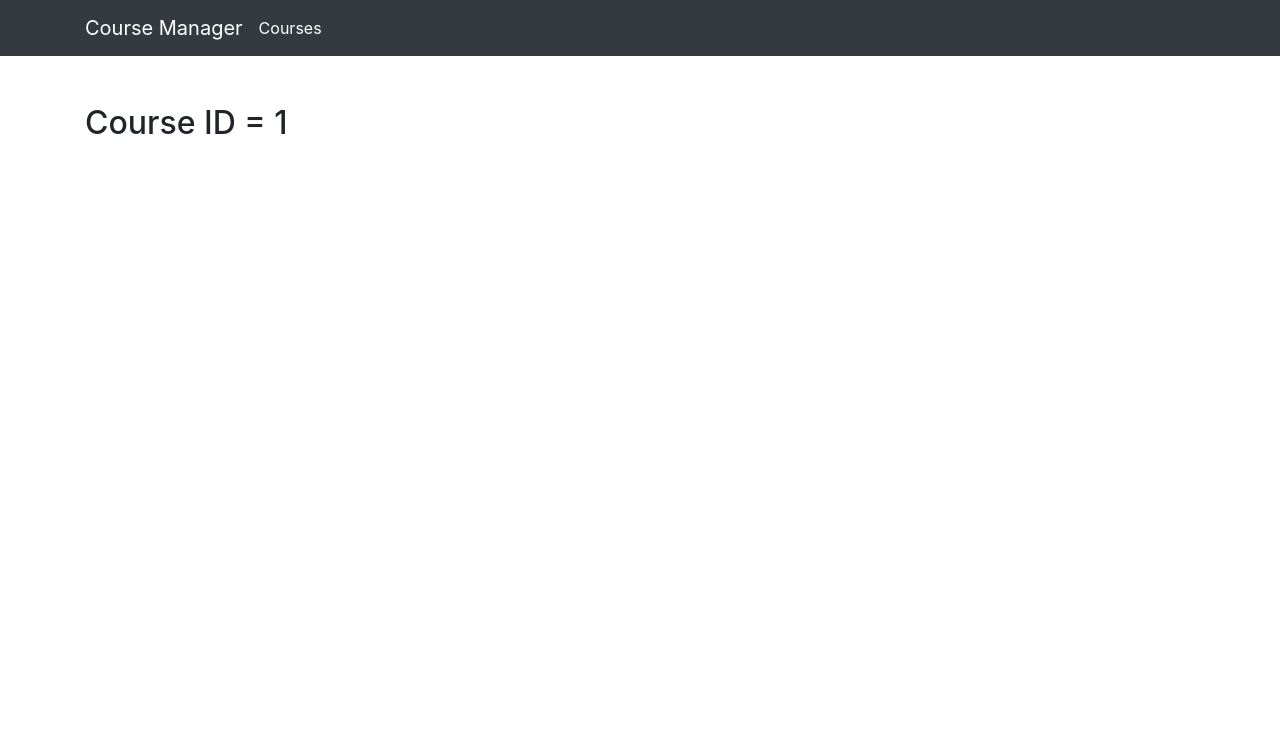
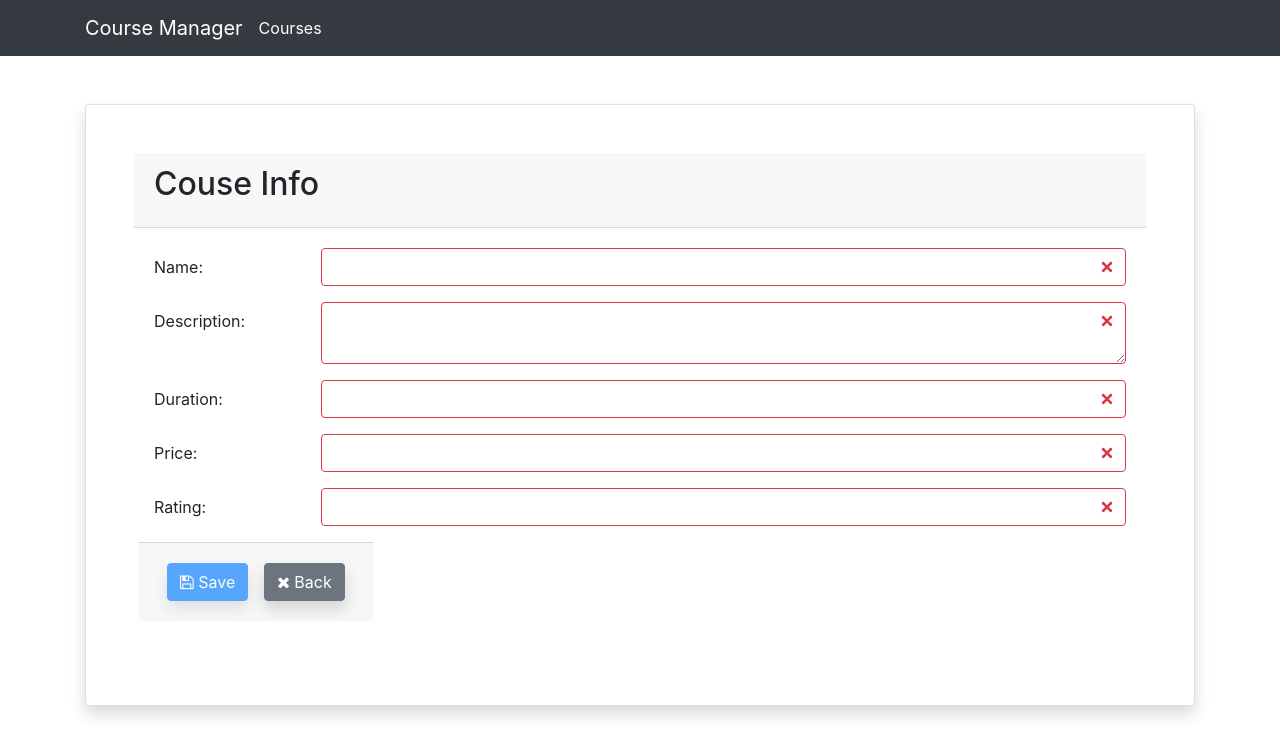
Before and after one commit to patrikrufino/course-manager, an Angular app: page /courses/info/1 in a window 1280 px wide. Shown: the top 756 px of the page. Built offline with nearby package versions, Linux system fonts and the light colour scheme; no server answers.

Commit message:
Inicia requisições com Http

```diff
--- a/src/app/app.module.ts
+++ b/src/app/app.module.ts
@@ -10,6 +10,7 @@
 import { RouterModule } from '@angular/router';
 import { Error404Component } from './error-404/error-404.component';
 import { CourseInfoComponent } from './courses/course-info.component';
+import { HttpClientModule } from '@angular/common/http'; // for http client
 
 @NgModule({
   declarations: [
@@ -24,6 +25,7 @@
   imports: [
     BrowserModule,
     FormsModule,
+    HttpClientModule,
     RouterModule.forRoot([
       {
         path: 'courses', component: CourseListComponent
--- a/src/app/courses/course-info.component.html
+++ b/src/app/courses/course-info.component.html
@@ -1,3 +1,75 @@
-<h2>
-    Course ID = {{courseId}}
-</h2>
+<div class="card shadow p-5">
+    <div class="card-header">
+        <h2 class="card-title">Couse Info</h2>
+    </div>
+    <div class="card-body">
+        <form #courseForm="ngForm" *ngIf="course" class="form-group row mb-3">
+            <!-- Course Name -->
+            <label class="col-sm-2 col-form-label">Name:</label>
+
+            <div class="col-sm-10 mb-3">
+                <input [(ngModel)]="course.name" required name="name" #courseName="ngModel"
+                    [ngClass]="{'is-invalid': courseName.invalid}" class="form-control">
+            </div>
+            <div class="invalid-feedback">
+                <span> Course Name is required</span>
+            </div>
+
+            <!-- Course Description -->
+            <label class="col-sm-2 col-form-label">Description:</label>
+
+            <div class="col-sm-10 mb-3">
+                <textarea [(ngModel)]="course.description" required name="description" #courseDescription="ngModel"
+                    [ngClass]="{'is-invalid': courseDescription.invalid}" class="form-control"></textarea>
+
+            </div>
+            <div class="invalid-feedback">
+                <span> Course Description is required</span>
+            </div>
+
+            <!-- Course Duration -->
+            <label class="col-sm-2 col-form-label">Duration:</label>
+
+            <div class="col-sm-10 mb-3">
+                <input [(ngModel)]="course.duration" required name="duration" type="number" #courseDuration="ngModel"
+                    [ngClass]="{'is-invalid': courseDuration.invalid}" class="form-control">
+            </div>
+            <div class="invalid-feedback">
+                <span> Course Duration is required</span>
+            </div>
+
+
+            <!-- Course Price -->
+            <label class="col-sm-2 col-form-label">Price:</label>
+
+            <div class="col-sm-10 mb-3">
+                <input [(ngModel)]="course.price" required name="price" type="number" #coursePrice="ngModel"
+                    [ngClass]="{'is-invalid': coursePrice.invalid}" class="form-control">
+            </div>
+            <div class="invalid-feedback">
+                <span> Course Price is required</span>
+            </div>
+
+            <!-- Course Rating -->
+
+            <label class="col-sm-2 col-form-label">Rating:</label>
+
+            <div class="col-sm-10 mb-3">
+                <input [(ngModel)]="course.rating" required name="rating" #courseRating="ngModel"
+                    [ngClass]="{'is-invalid': courseRating.invalid}" class="form-control">
+            </div>
+            <div class="invalid-feedback">
+                <span> Course Rating is required</span>
+            </div>
+
+            <div class="card-footer">
+                <button [disabled]="courseForm.invalid" (click)="save()" class="btn btn-primary m-2 shadow">
+                    <i class="fa fa-save"></i> Save
+                </button>
+                <button [routerLink]="['/courses']" class="btn btn-secondary m-2 shadow">
+                    <i class="fa fa-close"></i> Back
+                </button>
+            </div>
+        </form>
+    </div>
+</div>
--- a/src/app/courses/course-info.component.ts
+++ b/src/app/courses/course-info.component.ts
@@ -1,16 +1,30 @@
 import { Component, OnInit } from "@angular/core";
 import { ActivatedRoute } from "@angular/router";
+import { Course } from "./course";
+import { CourseService } from "./course.service";
 
 @Component({
     templateUrl: "./course-info.component.html"
 })
 export class CourseInfoComponent implements OnInit {
 
-    courseId!: number;
+    course: any;
 
-    constructor(private activareRoute: ActivatedRoute) { }
+    constructor(private activatedRoute: ActivatedRoute, private courseService: CourseService) { }
 
-    ngOnInit(): void {
-        this.courseId = +this.activareRoute.snapshot.params["id"];
+
+    ngOnInit(): any {
+
+        this.course = this.courseService.retriveById(+this.activatedRoute.snapshot.paramMap.get('id')).subscribe({
+            next: (course: Course) => this.course = course,
+            error: (err: any) => console.log('Error', err)
+        });
+    }
+
+    save(): void {
+        this.courseService.save(this.course).subscribe({
+            next: (course: Course) => console.log('Saved successfully', course),
+            error: (err: any) => console.log('Error', err)
+        }); // subscribe() is used to handle the response
     }
 }
--- a/src/app/courses/course-list.component.html
+++ b/src/app/courses/course-list.component.html
@@ -38,7 +38,8 @@
                         <app-star [rating]="course.rating"></app-star>
                     </td>
                     <td>
-                        <a [routerLink]="['/courses/info', course.id]" class="btn btn-primary">Edit</a>
+                        <a [routerLink]="['/courses/info', course.id]" class="btn btn-primary"><i
+                                class="fa fa-edit"></i> Edit</a>
                     </td>
                 </tr>
             </tbody>
--- a/src/app/courses/course-list.component.ts
+++ b/src/app/courses/course-list.component.ts
@@ -16,8 +16,19 @@
     constructor(private courseService: CourseService) { }
 
     ngOnInit(): void {
-        this._courses = this.courseService.retrieveAll();
-        this.filteredCourses = this._courses;
+        this.retrivedAll();
+    }
+
+    retrivedAll(): any {
+        this.courseService.retrieveAll().subscribe({
+            next: (courses: Course[]) => {
+                this._courses = courses;
+                this.filteredCourses = this._courses;
+            },
+            error: (err: any) => console.log('Error', err)
+
+        });
+
     }
 
     set filter(value: string) {
--- a/src/app/courses/course.service.ts
+++ b/src/app/courses/course.service.ts
@@ -1,12 +1,32 @@
+import { HttpClient } from "@angular/common/http";
 import { Injectable } from "@angular/core";
+import { Observable } from "rxjs/internal/Observable";
 import { Course } from "./course";
 
 @Injectable(
     { providedIn: 'root' }
 )
 export class CourseService {
-    retrieveAll(): Course[] {
-        return COURSES
+
+    private courseURL: string = 'http://localhost:3100/api/courses';
+
+    // Create the constructor for HttpClient from Angular
+    constructor(private httpClient: HttpClient) { }
+
+    retrieveAll(): any {
+        return this.httpClient.get<Course[]>(this.courseURL);
+    }
+
+    retriveById(id: number): any {
+        return this.httpClient.get<Course>(`${this.courseURL}/${id}`);
+    }
+
+    save(course: Course): Observable<Course> {
+        if (course.id) {
+            return this.httpClient.put<Course>(`${this.courseURL}/${course.id}`, course);
+        } else {
+            return this.httpClient.post<Course>(`${this.courseURL}`, course);
+        }
     }
 }
 
```
Also changed, not shown: src/app/courses/course.ts (+9 -9 lines).
